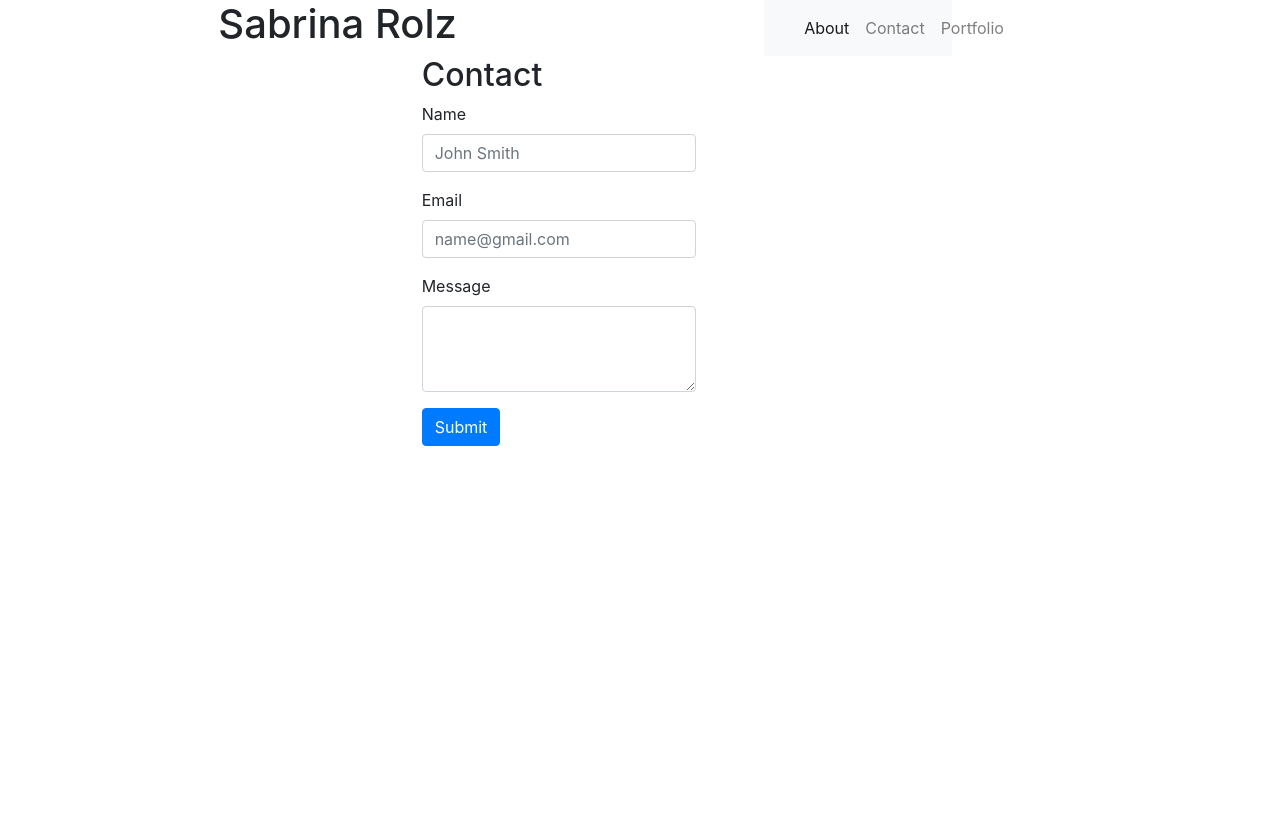
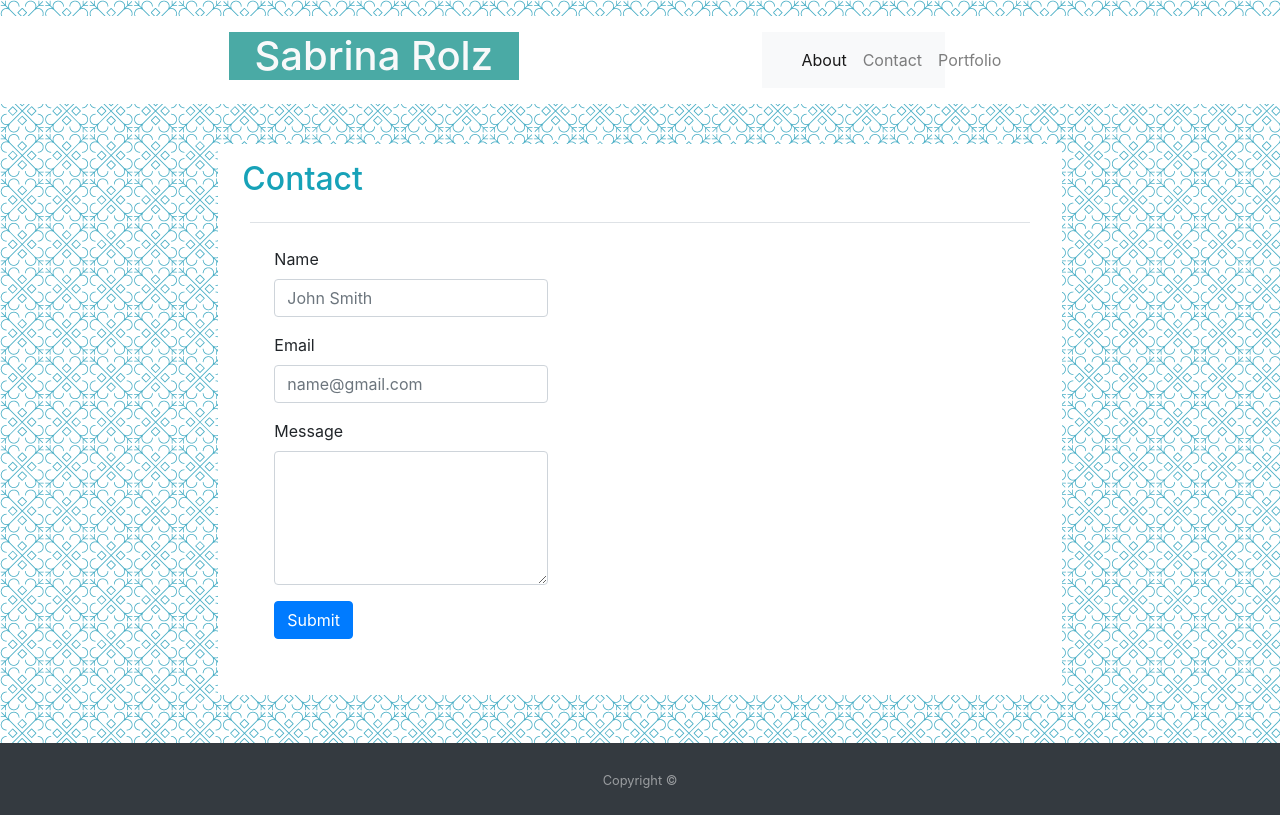
Before and after one commit to sabsrolz/Bootstrap-Portfolio, a plain HTML site: page contact.html in a window 1280 px wide. Drawn offline with nearby package versions, Linux system fonts and the light colour scheme.

Commit message:
added footer, margins, padding and removed unnecessary divs

```diff
--- a/contact.html
+++ b/contact.html
@@ -8,13 +8,13 @@
     <link rel= "stylesheet" type = "text/css" href = "https://stackpath.bootstrapcdn.com/bootstrap/4.3.1/css/bootstrap.min.css"/>
 </head>
 
-<body>
+<body background = "images/morocco.png">
 
   <!--outer row 1 = header + nav bar-->
-  <div class="row">
+  <div class="p-3 mt-3 mb-3 row" style = background-color:#ffffff >
         <row class= "col-md-2"></row>
         <row class="col-md-3">
-            <h1>Sabrina Rolz</h1>
+            <h1 class="text-light text-center" style = background-color:#4aaaa5;>Sabrina Rolz</h1>
         </row>
         <row class= "col-md-2"></row>
 
@@ -28,13 +28,13 @@
                     <div class="collapse navbar-collapse" id="navbarNav">
                         <ul class="navbar-nav">
                         <li class="nav-item active">
-                            <a class="nav-link" href="#">About</a>
+                            <a class="nav-link" href="index.html">About</a>
                         </li>
                         <li class="nav-item">
-                            <a class="nav-link" href="#">Contact</a>
+                            <a class="nav-link" href="contact.html">Contact</a>
                         </li>
                         <li class="nav-item">
-                            <a class="nav-link" href="#">Portfolio</a>
+                            <a class="nav-link" href="portfolio.html">Portfolio</a>
                         </li>
                         </ul>
                     </div>
@@ -44,13 +44,15 @@
 
     </div>
 
-    <div class="row">
-        <div class="col-md-4"></div>
-        <div class="col-md-4">
-            <div class="row">
+    <div class="row justify-content-center">
+
+        <div class="col-md-8">
+        <div class = "p-3 mb-5 mt-4 container" style = background-color:#ffffff;>
+
+            <div class="text-info ml-2 row">
                 <h2>Contact</h2>
             </div>
-            <div class="row">
+            <div class="border-top m-3 p-4 row">
                 <form>
                     <div class="form-group">
                         <label for="exampleInputEmail1">Name</label>
@@ -62,7 +64,8 @@
                     </div>
                     <div class="form-group">
                         <label for="exampleInputPassword1">Message</label>
-                        <textarea class="form-control" id="exampleFormControlTextarea1" rows="3"></textarea>
+                        <textarea class="form-control" rows = "5" cols = "20"></textarea>
+
                     </div>
                     <button type="submit" class="btn btn-primary">Submit</button>
                 </form>
@@ -70,11 +73,18 @@
 
 
         </div>
-        <div class="col-md-4"></div>
-
-    </div>
+        </div>
 
 
+
+
+</div>
+
+    <footer id="sticky-footer" class="py-4 bg-dark text-white-50">
+        <div class="container text-center">
+        <small>Copyright &copy;</small>
+        </div>
+    </footer>
 
 
 
```
